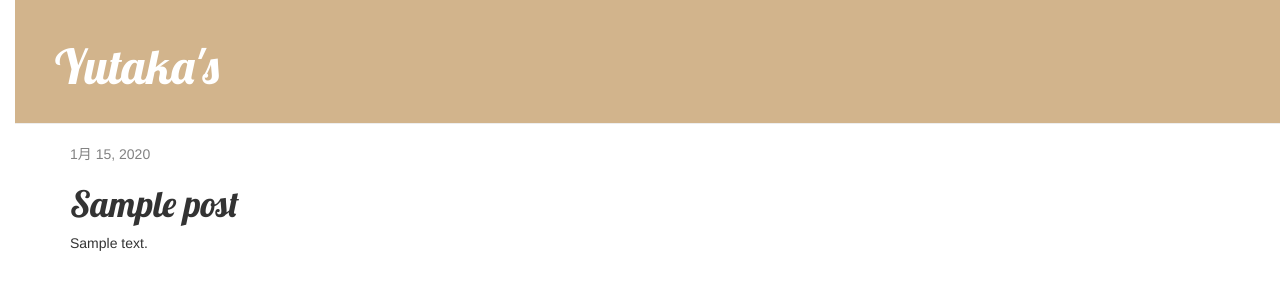
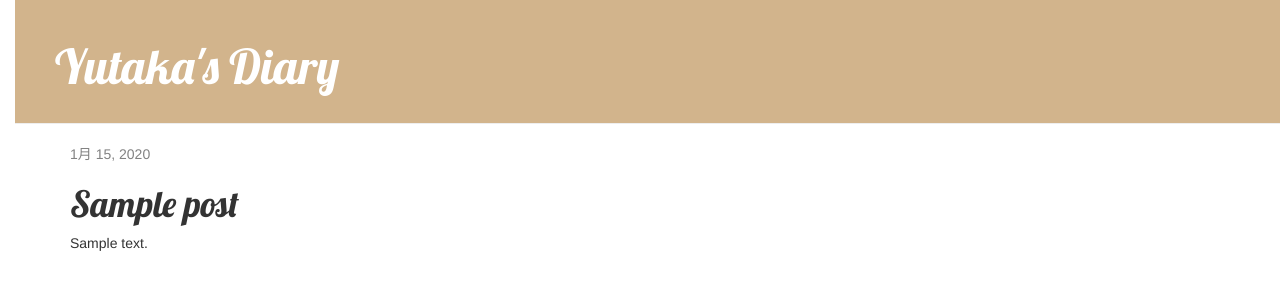
Before and after one commit to Yutaka-Peak/my-first-blog, a Django app: page /post/1/ in a window 1280 px wide. Shown: the top 300 px of the page. Run offline with Django 3.2, Linux system fonts and the light colour scheme; tables that the repository leaves empty hold one stand-in row (Sample ...); some libraries are stand-ins or nearby versions.

```diff
--- a/blog/templates/blog/base.html
+++ b/blog/templates/blog/base.html
@@ -1,7 +1,7 @@
 {% load static %}
 <html>
     <head>
-        <title>Yutaka's</s> blog</title>
+        <title>Yutaka's Diary</s> blog</title>
         <link rel="stylesheet" href="//maxcdn.bootstrapcdn.com/bootstrap/3.2.0/css/bootstrap.min.css">
         <link rel="stylesheet" href="//maxcdn.bootstrapcdn.com/bootstrap/3.2.0/css/bootstrap-theme.min.css">
         <link href='//fonts.googleapis.com/css?family=Lobster&subset=latin,latin-ext' rel='stylesheet' type='text/css'>
@@ -9,7 +9,7 @@
     </head>
     <body>
         <div class="page-header">
-            <h1><a href="/">Yutaka's</a></h1>
+            <h1><a href="/">Yutaka's Diary</a></h1>
         </div>
         <div class="content container">
             <div class="row">
```
